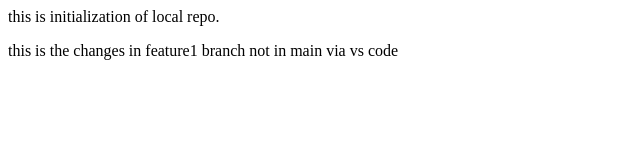
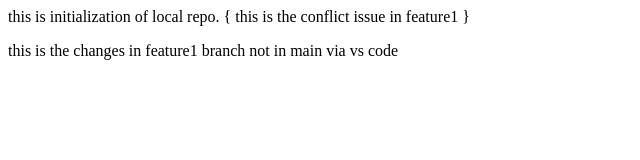
Before and after one commit to ashuzimetrics/local_Repo, a plain HTML site: page index.html in a window 1280 px wide. Shown: the whole page, without its empty margins (0-640 px from the left). Drawn offline with Linux system fonts and the light colour scheme.

Commit message:
conflict commit feature1

```diff
--- a/index.html
+++ b/index.html
@@ -1,5 +1,8 @@
 <p>
     this is initialization of local repo.
+    {
+        this is the conflict issue in feature1
+    }
 </p>
 <p>
     this is the changes in feature1 branch not in main via vs code
```
